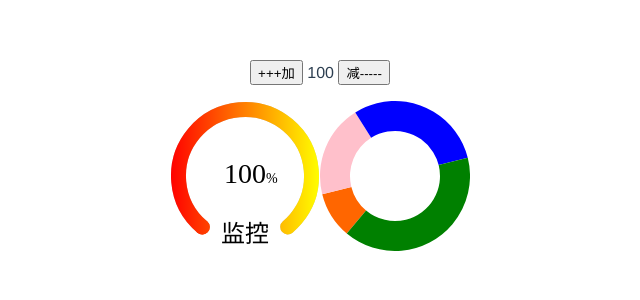
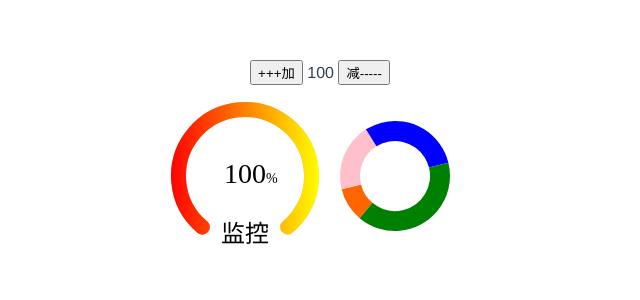
Before and after one commit to Banlangenn/vue-crop, a Vue app: page / in a window 1280 px wide. Shown: the top 300 px of the page, without its empty margins (320-960 px from the left). Built offline with nearby package versions, Linux system fonts and the light colour scheme.

Commit message:
胡里花哨的东西

```diff
--- a/examples/App.vue
+++ b/examples/App.vue
@@ -14,7 +14,7 @@
             />
         <!-- :bg-img="require('./img/colors.png')" -->
     <progresschart  style="width:150px;height:150px; display: inline-block;"
-    :fontSize=12 :lineWidth=30 type="line"  progressShow
+    :fontSize=12 :lineWidth=20 type="line"  progressShow
     :percent=percent
     defaultBg="#ccc"
     :duration=3000
--- a/packages/progresschart.vue
+++ b/packages/progresschart.vue
@@ -117,6 +117,7 @@
             },
             // 画圆
             circle(cx, cy, r, process, img) {
+                this.ctx.clearRect(0, 0, this.canvasOpt.width, this.canvasOpt.height)
                 const { ctx } = this
                 ctx.lineWidth = this.lineWidth
                 ctx.lineCap = this.lineCap
@@ -195,10 +196,10 @@
             },
             //  画直线
             line(cx, cy, process, pointLocation ,cb) {
+                this.ctx.clearRect(0, 0, this.canvasOpt.width, this.canvasOpt.height)
+                let { ctx } = this
 
-                let { ctx } = this
-                // ctx.save()
-                const radius = cy
+                const radius = cy - 20
                 const oneAngle = Math.PI / 180
                 this.startAngel =  oneAngle * this.rotate
                 for (const item of this.data) {
@@ -208,13 +209,34 @@
                             cx + Math.sin(this.startAngel) * radius,) //移动到到圆心
                     ctx.arc(cx, cy, radius - this.lineWidth, this.startAngel,  endAngle, false); //绘制圆弧5s
                     ctx.lineTo(cx + Math.cos(endAngle) * radius,
-                        cx + Math.sin(endAngle) * radius,) //移动到到圆心
+                        cx + Math.sin(endAngle) * radius,)
                     ctx.arc(cx, cy, radius, endAngle,  this.startAngel, true); //绘制圆弧
                     ctx.fillStyle = item.color
                     ctx.fill()
-                    ctx.closePath()
+                    // ctx.strokeStyle="red";
+                    // ctx.stroke()
+                    // ctx.closePath()
                     if (cb) {
-                        ctx.isPointInPath(pointLocation.x, pointLocation.y) && cb(item)
+                        if (ctx.isPointInPath(pointLocation.x, pointLocation.y)) {
+                            cb(item)
+                //             // 当前命中
+                //             // ctx.save()
+                //             if (condition) {
+                //                 // 已经变长的 还要减少
+                            }
+                //             ctx.beginPath()
+                //             ctx.moveTo(cx + Math.cos(this.startAngel) * radius,
+                //                     cx + Math.sin(this.startAngel) * radius,) //起始=== 外圈弧度
+                //             ctx.arc(cx, cy, radius + 10, this.startAngel,  endAngle, false); // 内圈绘制圆弧5s
+                //             ctx.lineTo(cx + Math.cos(endAngle) * radius,
+                //                 cx + Math.sin(endAngle) * radius,)
+                //             ctx.arc(cx, cy, radius - this.lineWidth, endAngle,  this.startAngel, true); //绘制圆弧
+                //             ctx.fillStyle = item.color
+                //             ctx.fill()
+                //             // ctx.strokeStyle="red";
+                //             // ctx.stroke()
+                //             ctx.closePath()
+                //         }
                     }
                     this.startAngel = endAngle
                 }
@@ -224,7 +246,8 @@
                  * 2. radius  不用linewidth了   学echart （其实 linewidth 也行， 照顾 line）
                  * ---3. 把defaultBg  放在 init 中（突然想到不行--- 清空画布--必须每次都来一遍）
                  * 4. Angle  Endge 单词错误
-                 *
+                 * 5. 动画方法 弄得单纯一点
+                 * 6. 一动一动的动画也是可以做的 相当麻烦 100% 之后
                  */
                 // const { ctx } = this
                 // ctx.lineWidth = this.lineWidth
@@ -304,7 +327,7 @@
                 this.frameVal  = this.critical(this.frameVal, 0, 100)
                 // 清空画布
                 // 清除canvas内容
-                this.ctx.clearRect(0, 0, this.canvasOpt.width, this.canvasOpt.height)
+                // this.ctx.clearRect(0, 0, this.canvasOpt.width, this.canvasOpt.height)
                 if (this.type === 'line') {
                     this.line(this.canvasOpt.width / 2, this.canvasOpt.height / 2,  this.frameVal)
                 } else {
@@ -419,11 +442,13 @@
                 this.animation()
             }
             this.init()
+            if (this.type !== 'line') return
             canvasDom.addEventListener('click', e => {
                 const pointLocation = this.getClickLocation(e.pageX, e.pageY, canvasDom)
                 this.line(this.canvasOpt.width / 2, this.canvasOpt.height / 2, this.frameVal, pointLocation, item => {
                     // console.log(item)
-                    alert(item.name)
+                    console.log(item)
+                    // 可以自定義事件
                 })
             })
         }
```
